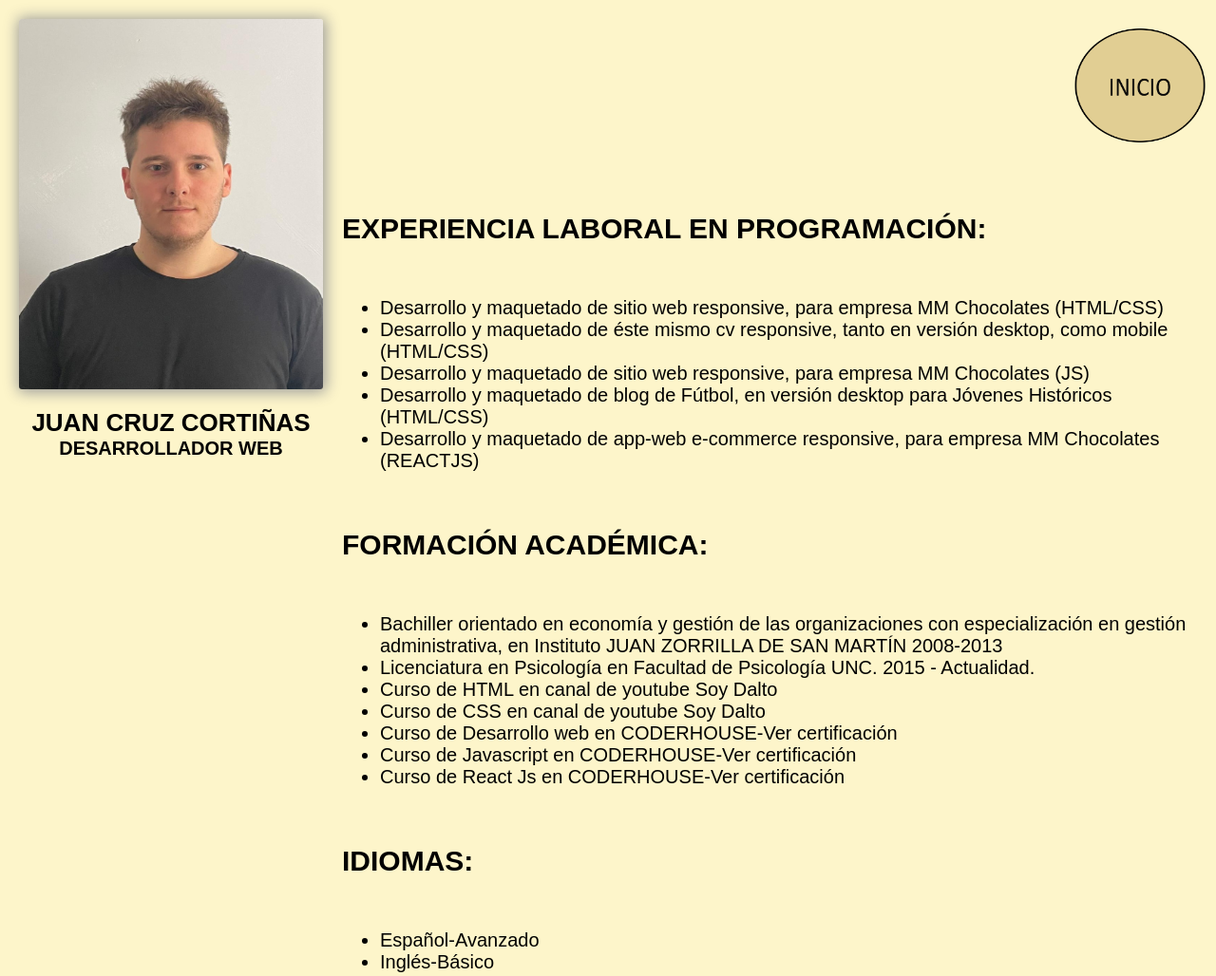
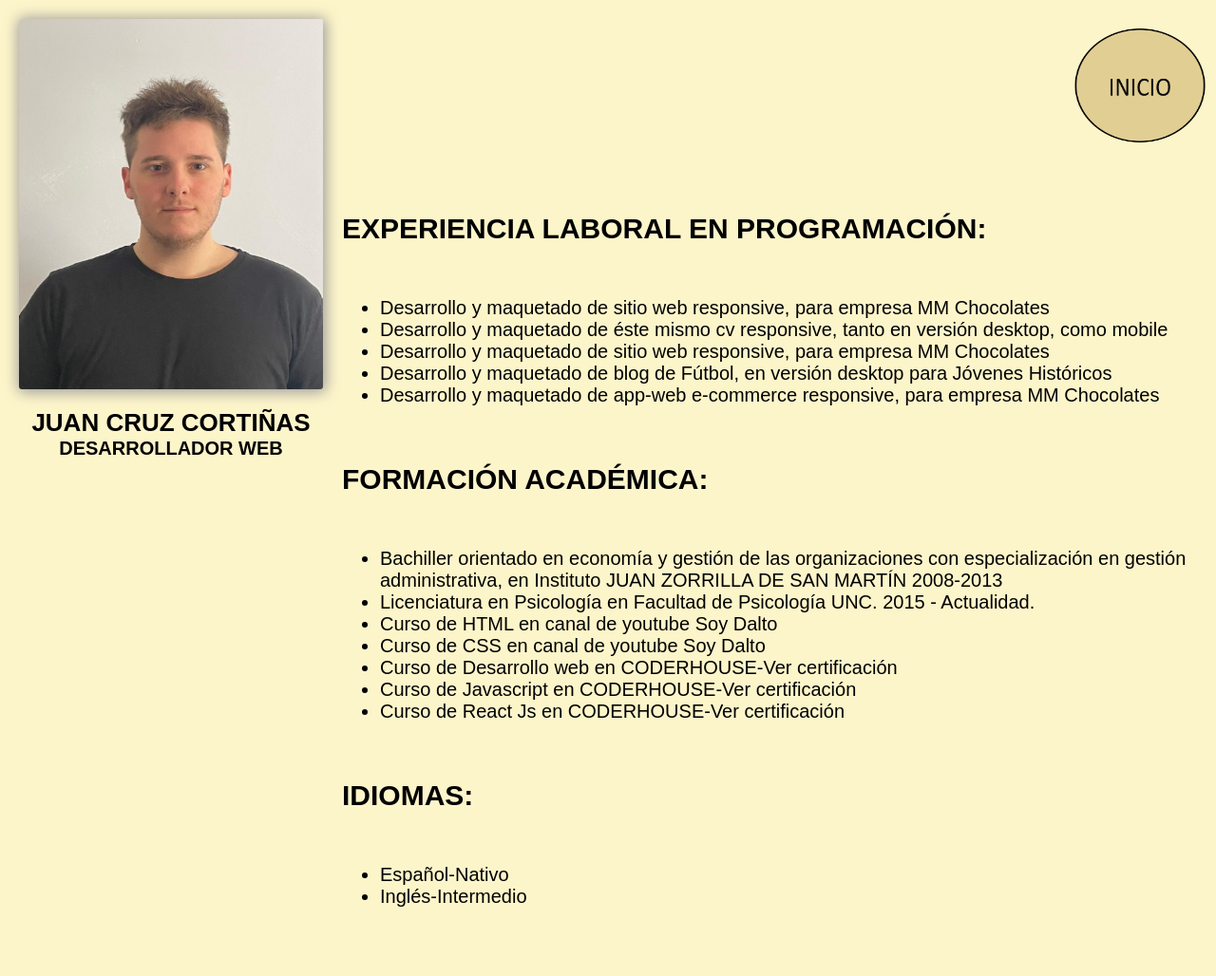
Before and after one commit to Jcruzcorti/CV, a plain HTML site: page cv.html in a window 1280 px wide. Shown: the top 1028 px of the page at 95% size. Drawn offline with Linux system fonts and the light colour scheme.

Commit message:
Realizamos cambios de contenido en cv

```diff
--- a/cv.html
+++ b/cv.html
@@ -59,11 +59,11 @@
 
                     <ul class="article2__info--ul">
 
-                    <li class="article2__info--ul--li">  Desarrollo y maquetado de sitio web responsive, para empresa MM Chocolates (HTML/CSS)</li>
-                    <li class="article2__info--ul--li">  Desarrollo y maquetado de éste mismo cv responsive, tanto en versión desktop, como mobile (HTML/CSS) </li>
-                    <li class="article2__info--ul--li">  Desarrollo y maquetado de sitio web responsive, para empresa MM Chocolates (JS) </li>
-                    <li class="article2__info--ul--li">  Desarrollo y maquetado de blog de Fútbol, en versión desktop para Jóvenes Históricos (HTML/CSS)</li>
-                    <li class="article2__info--ul--li">  Desarrollo y maquetado de app-web e-commerce responsive, para empresa MM Chocolates (REACTJS)</li>
+                    <li class="article2__info--ul--li">  Desarrollo y maquetado de sitio web responsive, para empresa MM Chocolates</li>
+                    <li class="article2__info--ul--li">  Desarrollo y maquetado de éste mismo cv responsive, tanto en versión desktop, como mobile</li>
+                    <li class="article2__info--ul--li">  Desarrollo y maquetado de sitio web responsive, para empresa MM Chocolates</li>
+                    <li class="article2__info--ul--li">  Desarrollo y maquetado de blog de Fútbol, en versión desktop para Jóvenes Históricos</li>
+                    <li class="article2__info--ul--li">  Desarrollo y maquetado de app-web e-commerce responsive, para empresa MM Chocolates</li>
 
                     </ul>
 
@@ -87,8 +87,8 @@
 
                     <ul class="article2__info--ul">
 
-                    <li class="article2__info--ul--li">Español-Avanzado</li>
-                    <li class="article2__info--ul--li">Inglés-Básico</li>
+                    <li class="article2__info--ul--li">Español-Nativo</li>
+                    <li class="article2__info--ul--li">Inglés-Intermedio</li>
 
                     </ul>
 
```
Also changed, not shown: portfolio.html (+5 -6 lines).
